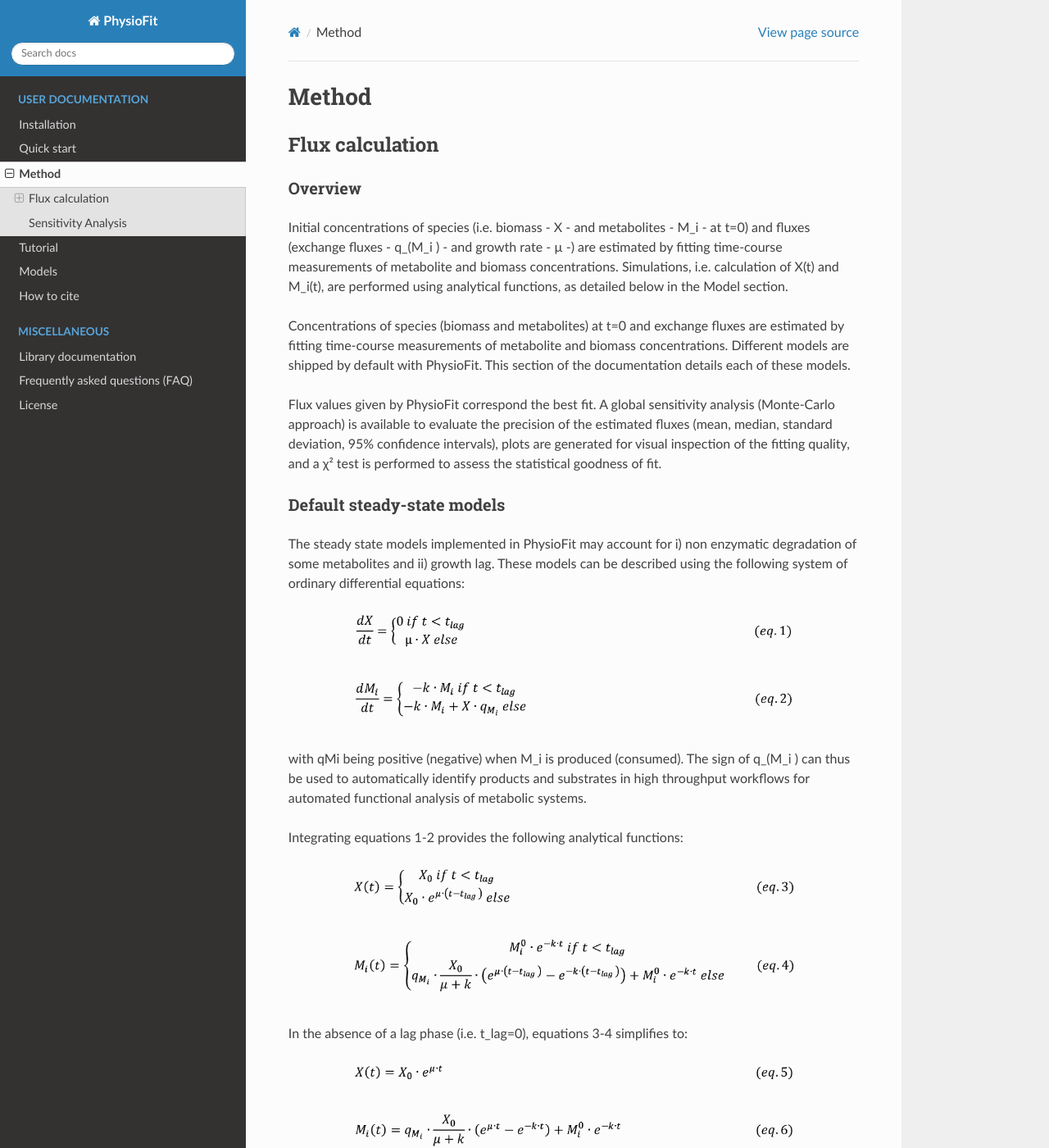
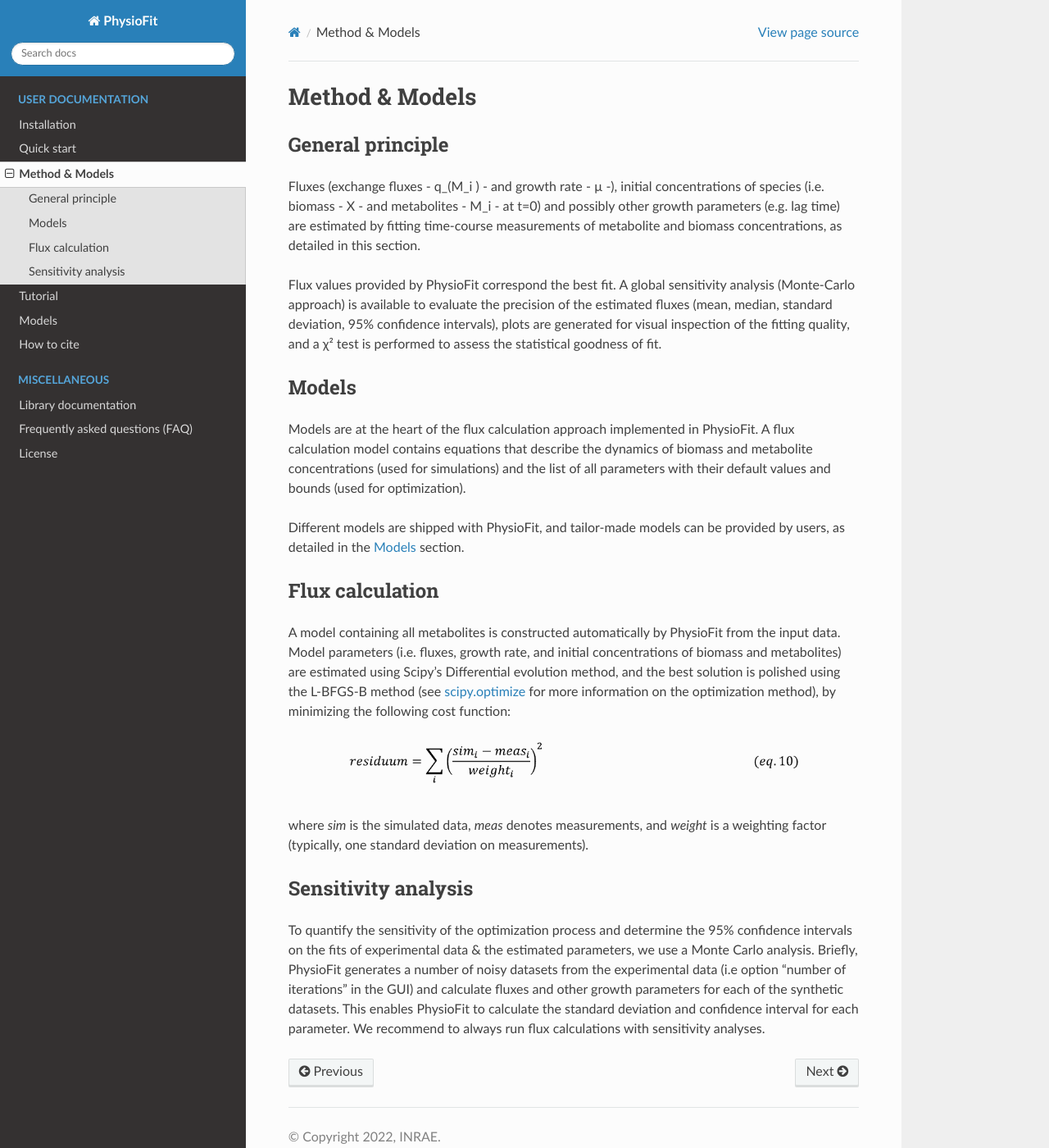
Before and after one commit to MetaSys-LISBP/PhysioFit, a Sphinx documentation site: the page built from docs/method.rst, in a window 1280 px wide and 1400 px high. Shown: the whole window at 82% size. Built offline with Sphinx 7.4.7 and the Read the Docs theme 2.0.0, drawn with Linux system fonts in a browser that asks for light colours; some of the changed text lies outside the part shown.

Commit message:
update doc

```diff
--- a/docs/method.rst
+++ b/docs/method.rst
@@ -1,78 +1,35 @@
-Method
-=======
+Method & Models
+===============
+
+General principle
+*****************
+
+Fluxes (exchange fluxes - q_(M_i ) - and growth rate - µ -), initial concentrations of species (i.e. biomass - X - and
+metabolites - M_i - at t=0) and possibly other growth parameters (e.g. lag time) are estimated by fitting time-course measurements of
+metabolite and biomass concentrations, as detailed in this section.
+
+Flux values provided by PhysioFit correspond the best fit. A global sensitivity analysis (Monte-Carlo approach) is
+available to evaluate the precision of the estimated fluxes (mean, median, standard deviation, 95% confidence
+intervals), plots are generated for visual inspection of the fitting quality, and a χ² test is performed to assess the
+statistical goodness of fit.
+
+.. _method_models:
+
+Models
+******
+
+Models are at the heart of the flux calculation approach implemented in PhysioFit. A flux calculation model contains equations that describe the dynamics of biomass and
+metabolite concentrations (used for simulations) and the list of all parameters with their
+default values and bounds (used for optimization).
+
+Different models are shipped with PhysioFit, and tailor-made models can be provided by users, as detailed in the :doc:`models` section.
+
+.. _optimization_process:
 
 Flux calculation
 *****************
 
-Overview
------------------
-
-Initial concentrations of species (i.e. biomass - X - and metabolites - M_i - at t=0) and fluxes
-(exchange fluxes - q_(M_i ) - and growth rate - µ -) are estimated by fitting time-course measurements of
-metabolite and biomass concentrations. Simulations, i.e. calculation of X(t) and M_i(t), are performed using analytical
-functions, as detailed below in the Model section.
-
-Concentrations of species (biomass and metabolites) at t=0 and exchange fluxes are estimated by fitting time-course
-measurements of metabolite and biomass concentrations. Different models are shipped by default with PhysioFit. This
-section of the documentation details each of these models.
-
-Flux values given by PhysioFit correspond the best fit. A global sensitivity analysis (Monte-Carlo approach) is
-available to evaluate the precision of the estimated fluxes (mean, median, standard deviation, 95% confidence
-intervals), plots are generated for visual inspection of the fitting quality, and a χ² test is performed to assess the
-statistical goodness of fit.
-
-.. _default_steady-state_models:
-
-Default steady-state models
-----------------------------
-
-The steady state models implemented in PhysioFit may account for i) non enzymatic degradation of some metabolites and
-ii) growth lag. These models can be described using the following system of ordinary differential equations:
-
-.. image:: _static/equations/eq1.png
-
-.. image:: _static/equations/eq2.png
-
-with qMi being positive (negative) when M_i is produced (consumed). The sign of q_(M_i ) can thus be used to
-automatically identify products and substrates in high throughput workflows for automated functional analysis of
-metabolic systems.
-
-Integrating equations 1-2 provides the following analytical functions:
-
-.. image:: _static/equations/eq3.png
-
-.. image:: _static/equations/eq4.png
-
-In the absence of a lag phase (i.e. t_lag=0), equations 3-4 simplifies to:
-
-.. image:: _static/equations/eq5.png
-
-.. image:: _static/equations/eq6.png
-
-In the absence of degradation (i.e. k = 0), eq. 4 simplifies to:
-
-.. image:: _static/equations/eq7.png
-
-In the absence of both degradation and lag (i.e. t_lag=0 and k=0), equations 3-4 simplifies to:
-
-.. image:: _static/equations/eq8.png
-
-.. image:: _static/equations/eq9.png
-
-
-.. _default_dynamic_models:
-
-Default dynamic models
------------------------
-
-To be implemented...
-
-.. _optimization_process:
-
-Optimization process
---------------------
-
-A model containing all metabolites is constructed automatically by PhysioFit from the input data, as detailed above.
+A model containing all metabolites is constructed automatically by PhysioFit from the input data.
 Model parameters (i.e. fluxes, growth rate, and initial concentrations of biomass and metabolites) are estimated using
 Scipy's Differential evolution method, and the best solution is polished using the L-BFGS-B method (see
 `scipy.optimize <https://docs.scipy.org/doc/scipy/reference/optimize.html>`_ for more information on the optimization
@@ -83,7 +40,7 @@
 where *sim* is the simulated data, *meas* denotes measurements, and *weight* is a weighting factor (typically, one
 standard deviation on measurements).
 
-Sensitivity Analysis
+Sensitivity analysis
 *********************
 
 To quantify the sensitivity of the optimization process and determine the 95% confidence intervals on the fits of
--- a/docs/usage.rst
+++ b/docs/usage.rst
@@ -68,8 +68,8 @@
 
 .. image:: _static/usage/example1.JPG
 
-**Standard deviation** on measurements. A smaller value will augment the cost of the corresponding data during the
-optimization, thereby forcing an improvement of the fit accuracy for this data, but degrading the fit accuracy for the
+**Standard deviation** on measurements. As detailed in the methods section, reducing the standard deviation will increase the cost of the corresponding data during the
+optimization, thereby forcing an improvement of the fit accuracy for this measurements, but degrading the goodness-of-fit for the
 other measurements.
 
 Finally, **Verbose logs**: Should debug information be written in log file. Useful in case of trouble (please join it
```
Also changed, not shown: docs/models.rst (+51 -0 lines).
